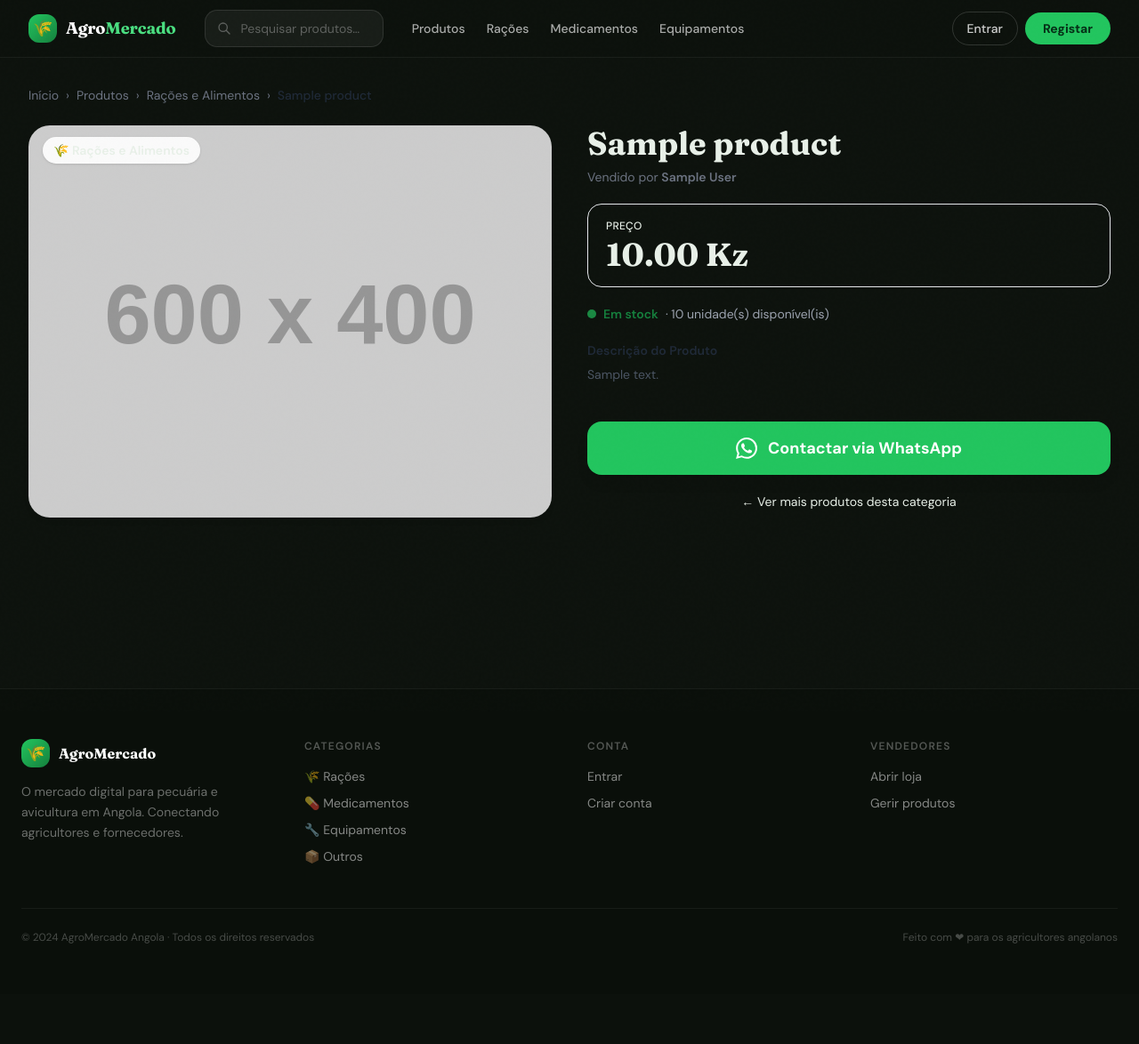
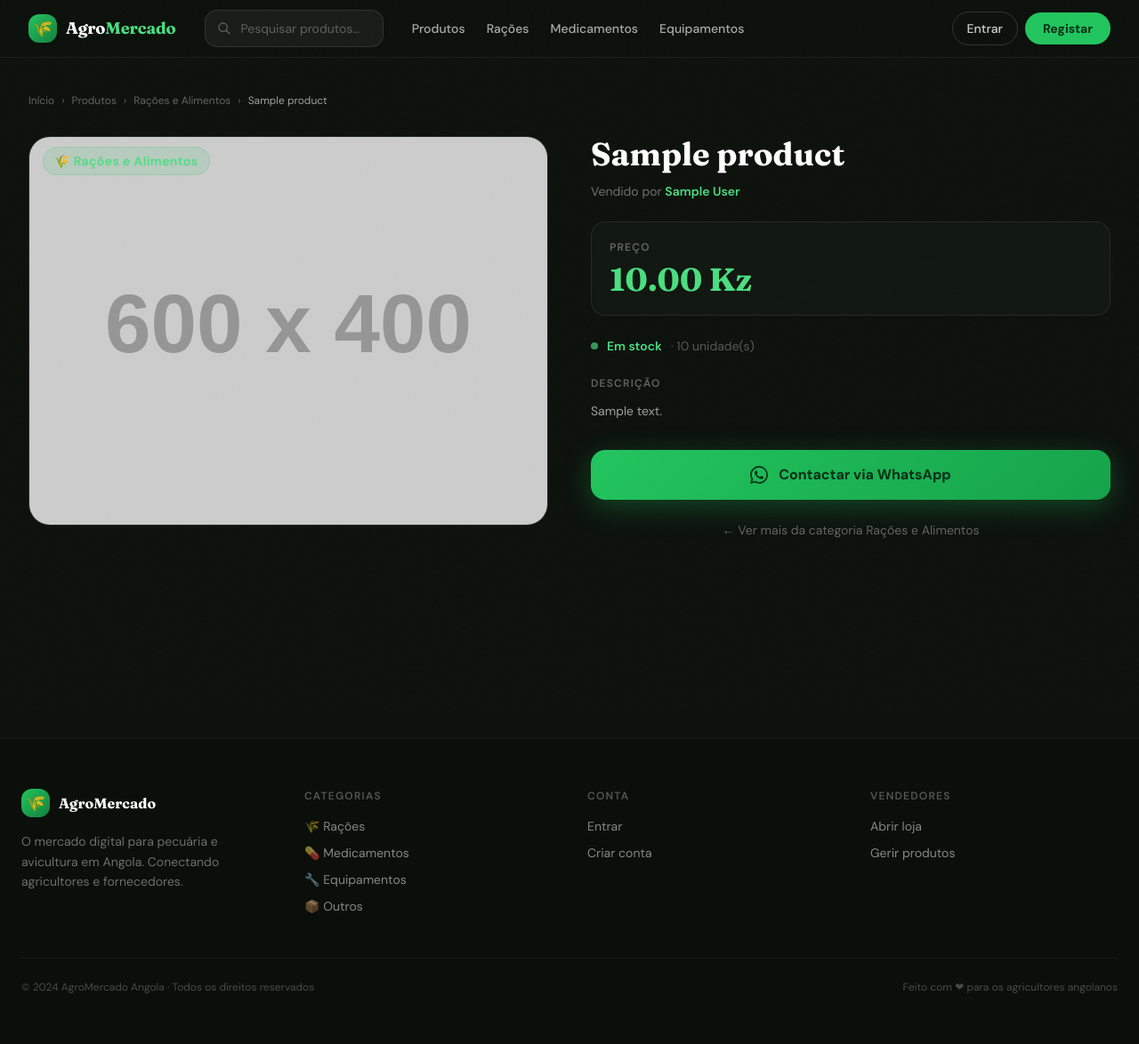
Before and after one commit to kikanegaspar-ui/passafacil, a Flask app: page /produto/1 in a window 1280 px wide. Shown: the whole page at 89% size. Before the commit the page ends 1061 px from the top, so only its background shows below. Run offline with Flask 3, Linux system fonts and the light colour scheme; tables that the repository leaves empty hold one stand-in row (values such as "Sample post"); grey boxes labelled with a size stand in for pictures from a placeholder-image service; some libraries are stand-ins or nearby versions.

Commit message:
Update product_detail.html

```diff
--- a/app/templates/buyer/product_detail.html
+++ b/app/templates/buyer/product_detail.html
@@ -1,78 +1,69 @@
 {% extends "base.html" %}
-
 {% block title %}{{ product.name }} — AgroMercado Angola{% endblock %}
 
 {% block content %}
-<div class="max-w-7xl mx-auto px-4 sm:px-6 lg:px-8 py-8">
+<div class="max-w-7xl mx-auto px-4 sm:px-6 lg:px-8 py-10">
 
   <!-- Breadcrumb -->
-  <nav class="flex items-center gap-2 text-sm text-gray-500 mb-6 flex-wrap">
-    <a href="{{ url_for('buyer.index') }}" class="hover:text-forest-600 transition-colors">Início</a>
+  <nav class="flex items-center gap-2 text-xs mb-8 flex-wrap" style="color:rgba(255,255,255,.35);">
+    <a href="{{ url_for('buyer.index') }}" class="hover:text-green-400 transition-colors">Início</a>
     <span>›</span>
-    <a href="{{ url_for('buyer.products') }}" class="hover:text-forest-600 transition-colors">Produtos</a>
+    <a href="{{ url_for('buyer.products') }}" class="hover:text-green-400 transition-colors">Produtos</a>
     <span>›</span>
-    <a href="{{ url_for('buyer.products', categoria=product.category.slug) }}"
-       class="hover:text-forest-600 transition-colors">{{ product.category.name }}</a>
+    <a href="{{ url_for('buyer.products', categoria=product.category.slug) }}" class="hover:text-green-400 transition-colors">{{ product.category.name }}</a>
     <span>›</span>
-    <span class="text-gray-800 font-medium">{{ product.name }}</span>
+    <span class="text-white/60">{{ product.name[:40] }}{% if product.name|length > 40 %}…{% endif %}</span>
   </nav>
 
-  <!-- Product Main Section -->
-  <div class="grid grid-cols-1 lg:grid-cols-2 gap-10 mb-16">
+  <div class="grid grid-cols-1 lg:grid-cols-2 gap-12 mb-20">
 
-    <!-- Image Panel -->
+    <!-- Image -->
     <div class="relative">
-      <div class="bg-forest-50 rounded-3xl overflow-hidden aspect-[4/3] shadow-md">
-        <img
-          id="main-product-image"
-          src="{{ product.image }}"
-          alt="{{ product.name }}"
-          class="w-full h-full object-cover"
-          onerror="this.src='https://placehold.co/800x600/1a4a1a/ffffff?text={{ product.name[:20] | urlencode }}'"
-        />
+      <div class="rounded-3xl overflow-hidden aspect-[4/3]" style="background:#111711;border:1px solid rgba(255,255,255,.08);">
+        <img src="{{ product.image }}" alt="{{ product.name }}" class="w-full h-full object-cover"
+             onerror="this.src='https://placehold.co/800x600/111711/4ade80?text=Produto'" />
       </div>
-      <!-- Category badge -->
       <div class="absolute top-4 left-4">
-        <span class="bg-white/90 backdrop-blur shadow text-forest-700 text-sm font-semibold px-3 py-1.5 rounded-full">
-          {{ product.category.icon }} {{ product.category.name }}
-        </span>
+        <span class="tag text-sm px-3 py-1.5">{{ product.category.icon }} {{ product.category.name }}</span>
       </div>
     </div>
 
-    <!-- Info Panel -->
+    <!-- Info -->
     <div class="flex flex-col">
-      <h1 class="font-display text-3xl sm:text-4xl text-forest-800 font-bold leading-tight mb-2">
-        {{ product.name }}
-      </h1>
 
-      <!-- Seller -->
-      <p class="text-gray-500 text-sm mb-5">
-        Vendido por <span class="font-semibold text-forest-600">{{ product.seller.name }}</span>
-      </p>
-
-      <!-- Price -->
-      <div class="bg-forest-50 border border-forest-200 rounded-2xl px-5 py-4 mb-5">
-        <p class="text-xs text-forest-500 font-medium uppercase tracking-wide mb-1">Preço</p>
-        <p class="font-display text-4xl font-bold text-forest-700">{{ product.formatted_price }}</p>
+      <div class="mb-6">
+        <h1 class="font-display text-3xl sm:text-4xl font-bold text-white leading-tight mb-3">
+          {{ product.name }}
+        </h1>
+        <p class="text-sm" style="color:rgba(255,255,255,.4);">
+          Vendido por
+          <span class="font-semibold text-green-400">{{ product.seller.name }}</span>
+        </p>
       </div>
 
-      <!-- Stock Status -->
-      <div class="flex items-center gap-2 mb-5">
+      <!-- Price block -->
+      <div class="rounded-2xl p-5 mb-6" style="background:#111711;border:1px solid rgba(255,255,255,.08);">
+        <p class="text-xs font-semibold uppercase tracking-widest mb-2" style="color:rgba(255,255,255,.35);">Preço</p>
+        <p class="font-display text-4xl font-bold text-green-400">{{ product.formatted_price }}</p>
+      </div>
+
+      <!-- Stock -->
+      <div class="flex items-center gap-2.5 mb-6">
         {% if product.in_stock %}
-          <span class="w-2.5 h-2.5 rounded-full bg-green-500 animate-pulse"></span>
-          <span class="text-green-700 font-semibold text-sm">Em stock</span>
-          <span class="text-gray-400 text-sm">· {{ product.stock }} unidade(s) disponível(is)</span>
+          <span class="w-2 h-2 rounded-full bg-green-400 animate-pulse"></span>
+          <span class="text-sm font-semibold text-green-400">Em stock</span>
+          <span class="text-sm" style="color:rgba(255,255,255,.3);">· {{ product.stock }} unidade(s)</span>
         {% else %}
-          <span class="w-2.5 h-2.5 rounded-full bg-red-400"></span>
-          <span class="text-red-600 font-semibold text-sm">Produto esgotado</span>
+          <span class="w-2 h-2 rounded-full bg-red-400"></span>
+          <span class="text-sm font-semibold text-red-400">Esgotado</span>
         {% endif %}
       </div>
 
       <!-- Description -->
       {% if product.description %}
-        <div class="prose text-gray-600 text-sm leading-relaxed mb-6 flex-1">
-          <h3 class="font-semibold text-gray-800 mb-1">Descrição do Produto</h3>
-          <p>{{ product.description }}</p>
+        <div class="mb-8 flex-1">
+          <p class="text-xs font-semibold uppercase tracking-widest mb-3" style="color:rgba(255,255,255,.35);">Descrição</p>
+          <p class="text-sm leading-relaxed" style="color:rgba(255,255,255,.6);">{{ product.description }}</p>
         </div>
       {% endif %}
 
@@ -80,43 +71,39 @@
       {% if product.seller.phone %}
         {% set wa_message = "Olá " ~ product.seller.name ~ "! Vi o produto *" ~ product.name ~ "* no AgroMercado Angola por " ~ product.formatted_price ~ " e tenho interesse. Pode dar mais informações?" %}
         {% set wa_number = product.seller.phone | replace(' ','') | replace('+','') | replace('-','') %}
-        <a
-          href="https://wa.me/{{ wa_number }}?text={{ wa_message | urlencode }}"
-          target="_blank"
-          rel="noopener noreferrer"
-          class="group flex items-center justify-center gap-3 bg-green-500 hover:bg-green-600 active:bg-green-700 text-white font-bold text-lg px-8 py-4 rounded-2xl shadow-lg transition-all hover:shadow-xl hover:-translate-y-0.5 mb-3"
-        >
-          <svg class="w-6 h-6 group-hover:scale-110 transition-transform" fill="currentColor" viewBox="0 0 24 24">
+        <a href="https://wa.me/{{ wa_number }}?text={{ wa_message | urlencode }}"
+           target="_blank" rel="noopener noreferrer"
+           class="group flex items-center justify-center gap-3 font-bold text-base px-8 py-4 rounded-2xl mb-4 transition-all"
+           style="background:linear-gradient(135deg,#22c55e,#16a34a);color:#052e16;box-shadow:0 8px 32px rgba(34,197,94,0.3);"
+           onmouseover="this.style.transform='translateY(-2px)';this.style.boxShadow='0 16px 48px rgba(34,197,94,0.4)';"
+           onmouseout="this.style.transform='';this.style.boxShadow='0 8px 32px rgba(34,197,94,0.3)';">
+          <svg class="w-5 h-5" fill="currentColor" viewBox="0 0 24 24">
             <path d="M17.472 14.382c-.297-.149-1.758-.867-2.03-.967-.273-.099-.471-.148-.67.15-.197.297-.767.966-.94 1.164-.173.199-.347.223-.644.075-.297-.15-1.255-.463-2.39-1.475-.883-.788-1.48-1.761-1.653-2.059-.173-.297-.018-.458.13-.606.134-.133.298-.347.446-.52.149-.174.198-.298.298-.497.099-.198.05-.371-.025-.52-.075-.149-.669-1.612-.916-2.207-.242-.579-.487-.5-.669-.51-.173-.008-.371-.01-.57-.01-.198 0-.52.074-.792.372-.272.297-1.04 1.016-1.04 2.479 0 1.462 1.065 2.875 1.213 3.074.149.198 2.096 3.2 5.077 4.487.709.306 1.262.489 1.694.625.712.227 1.36.195 1.871.118.571-.085 1.758-.719 2.006-1.413.248-.694.248-1.289.173-1.413-.074-.124-.272-.198-.57-.347m-5.421 7.403h-.004a9.87 9.87 0 01-5.031-1.378l-.361-.214-3.741.982.998-3.648-.235-.374a9.86 9.86 0 01-1.51-5.26c.001-5.45 4.436-9.884 9.888-9.884 2.64 0 5.122 1.03 6.988 2.898a9.825 9.825 0 012.893 6.994c-.003 5.45-4.437 9.884-9.885 9.884m8.413-18.297A11.815 11.815 0 0012.05 0C5.495 0 .16 5.335.157 11.892c0 2.096.547 4.142 1.588 5.945L.057 24l6.305-1.654a11.882 11.882 0 005.683 1.448h.005c6.554 0 11.89-5.335 11.893-11.893a11.821 11.821 0 00-3.48-8.413Z"/>
           </svg>
           Contactar via WhatsApp
         </a>
       {% else %}
-        <div class="flex items-center gap-3 bg-gray-50 border border-gray-200 text-gray-500 font-medium px-8 py-4 rounded-2xl mb-3">
-          <span>📞</span>
-          <span>Vendedor sem WhatsApp configurado</span>
+        <div class="flex items-center gap-3 px-6 py-4 rounded-2xl mb-4 text-sm" style="background:rgba(255,255,255,.04);border:1px solid rgba(255,255,255,.08);color:rgba(255,255,255,.4);">
+          <span>📞</span> Vendedor sem WhatsApp configurado
         </div>
       {% endif %}
 
-      <!-- Back to listing -->
       <a href="{{ url_for('buyer.products', categoria=product.category.slug) }}"
-         class="text-center text-sm text-forest-600 hover:text-forest-800 transition-colors py-2">
-        ← Ver mais produtos desta categoria
+         class="text-center text-sm transition-colors py-2" style="color:rgba(255,255,255,.35);"
+         onmouseover="this.style.color='#4ade80';" onmouseout="this.style.color='rgba(255,255,255,.35)';">
+        ← Ver mais da categoria {{ product.category.name }}
       </a>
     </div>
   </div>
 
-  <!-- Related Products -->
+  <!-- Related -->
   {% if related %}
-    <section>
-      <h2 class="font-display text-2xl text-forest-700 mb-6">Produtos Relacionados</h2>
+    <div>
+      <h2 class="font-display text-2xl font-bold text-white mb-6">Produtos Relacionados</h2>
       <div class="grid grid-cols-2 sm:grid-cols-3 lg:grid-cols-4 gap-4">
-        {% for product in related %}
-          {% include "buyer/_product_card.html" %}
-        {% endfor %}
+        {% for product in related %}{% include "buyer/_product_card.html" %}{% endfor %}
       </div>
-    </section>
+    </div>
   {% endif %}
-
 </div>
 {% endblock %}
```
